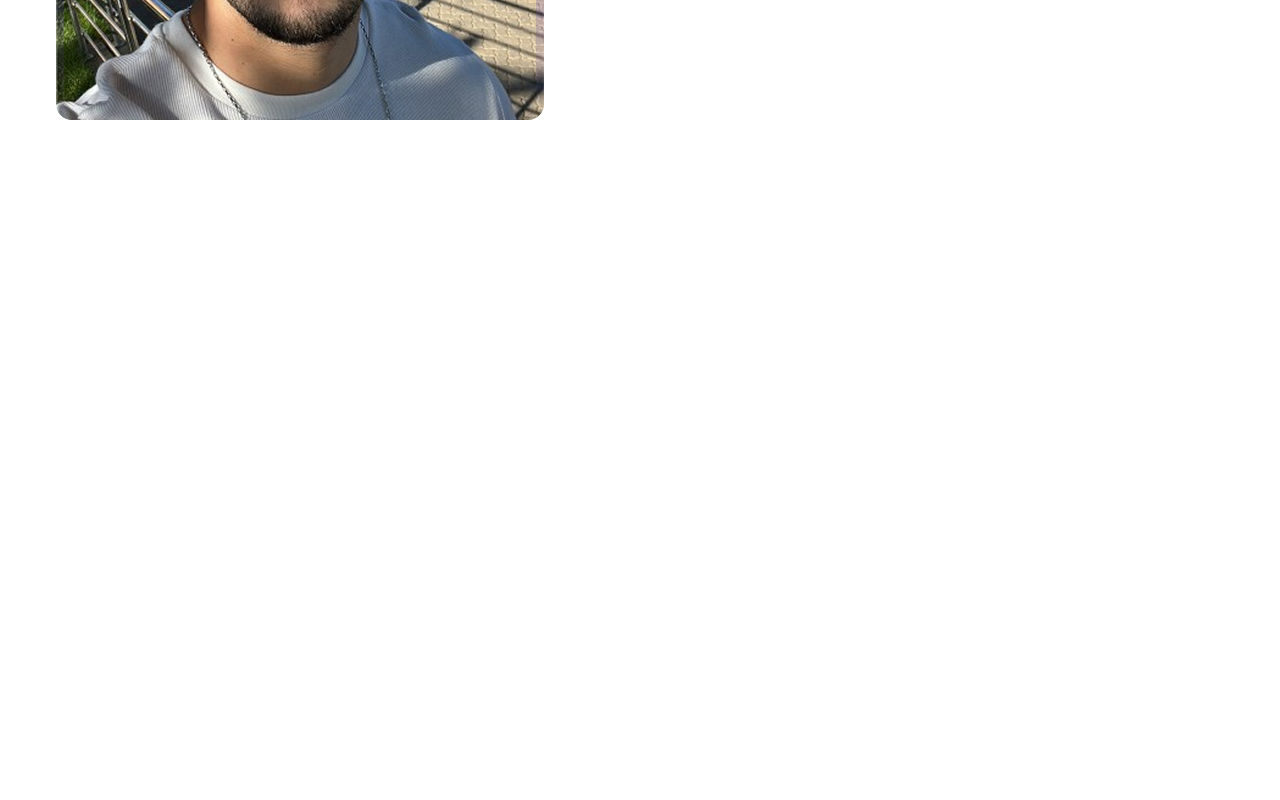
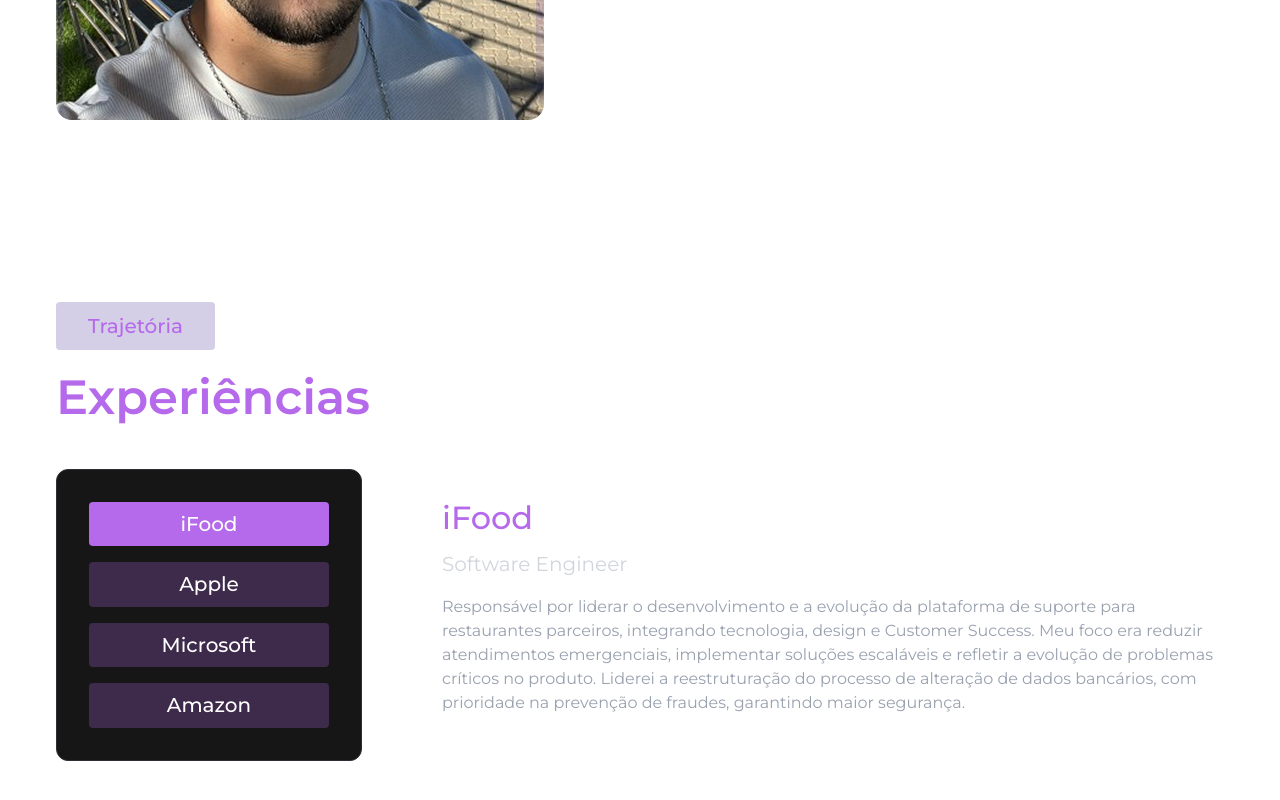
Before and after one commit to Thierrycast/thierrycastro.dev, a Next.js app: page / in a window 1280 px wide. Shown: the part 1023-1823 px from the top of the page. Before the commit the page ends 1239 px from the top, so only its background shows below. Built offline with nearby package versions, Linux system fonts and the light colour scheme.

Commit message:
feat: estrutura base TimelineSection

```diff
--- /dev/null
+++ b/app/components/TimelineSection.tsx
@@ -0,0 +1,62 @@
+"use client";
+import { useState } from "react";
+
+export default function TimelineSection() {
+  const experiences = [
+    {
+      company: "iFood",
+      role: "Software Engineer",
+      description:
+        "Responsável por liderar o desenvolvimento e a evolução da plataforma de suporte para restaurantes parceiros, integrando tecnologia, design e Customer Success. Meu foco era reduzir atendimentos emergenciais, implementar soluções escaláveis e refletir a evolução de problemas críticos no produto. Liderei a reestruturação do processo de alteração de dados bancários, com prioridade na prevenção de fraudes, garantindo maior segurança."
+    },
+    {
+      company: "Apple",
+      role: "Frontend Developer",
+      description:
+        "Atuei no desenvolvimento de interfaces responsivas e acessíveis para aplicações web, garantindo uma experiência fluida para milhões de usuários. Trabalhei com tecnologias modernas como React e Tailwind CSS, otimizando a performance das páginas e implementando design systems escaláveis."
+    },
+    {
+      company: "Microsoft",
+      role: "Backend Developer",
+      description:
+        "Desenvolvi APIs escaláveis para integração de serviços em nuvem, utilizando Node.js e Azure. Implementei otimizações que reduziram o tempo de resposta em 30%, melhorando a eficiência dos sistemas internos da empresa."
+    },
+    {
+      company: "Amazon",
+      role: "Full Stack Developer",
+      description:
+        "Trabalhei na construção de soluções de e-commerce altamente escaláveis, garantindo alta disponibilidade e segurança dos serviços. Colaborei na criação de novos recursos para aprimorar a experiência do usuário e melhorar as métricas de conversão da plataforma."
+    }
+  ];
+
+  const [selected, setSelected] = useState(experiences[0]);
+
+  return (
+    <section className="w-full max-w-2xl px-8 py-24 2xl:px-0">
+      <span className="text-sm font-medium bg-primary/25 px-8 py-3 rounded text-primary-light">
+        Trajetória
+      </span>
+      <h2 className="text-2xl font-semibold text-primary-light mt-6 mb-10">Experiências</h2>
+      <div className="flex gap-20">
+        <div className="flex flex-col gap-4 p-8 bg-neutral border border-neutral-light rounded-xl">
+          {experiences.map((experience, index) => (
+            <button
+              key={index}
+              className={`w-60 py-2 text-sm font-medium rounded transition-all text-white ${
+                selected.company === experience.company ? "bg-primary-light" : "bg-primary-light/25"
+              }`}
+              onClick={() => setSelected(experience)}
+            >
+              {experience.company}
+            </button>
+          ))}
+        </div>
+        <div className="pt-6" >
+          <h3 className="text-lg font-medium text-primary-light">{selected.company}</h3>
+          <p className="text-sm text-gray-300 mt-2">{selected.role}</p>
+          <p className="mt-4 text-gray-400">{selected.description}</p>
+        </div>
+      </div>
+    </section>
+  );
+}
--- a/app/page.tsx
+++ b/app/page.tsx
@@ -1,11 +1,13 @@
 import AboutSection from "./components/AboutSection";
 import HeroSection from "./components/HeroSection";
+import TimelineSection from "./components/TimelineSection";
 
 export default function Home() {
   return (
     <main className="flex flex-col items-center">
       <HeroSection />
       <AboutSection />
+      <TimelineSection />
     </main>
   );
 }
```
